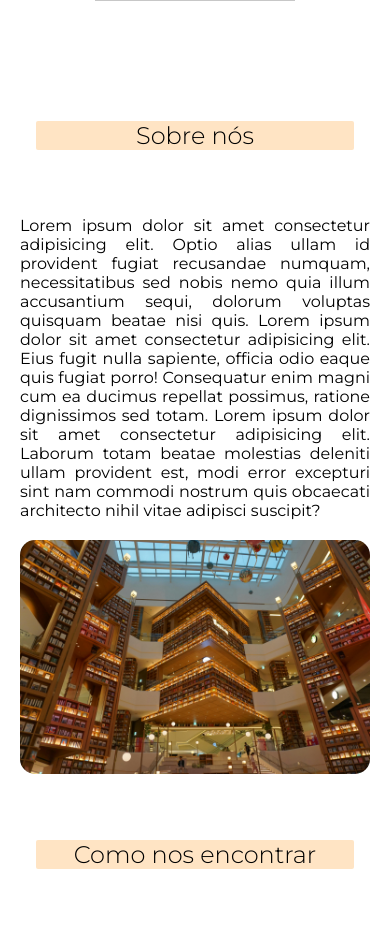
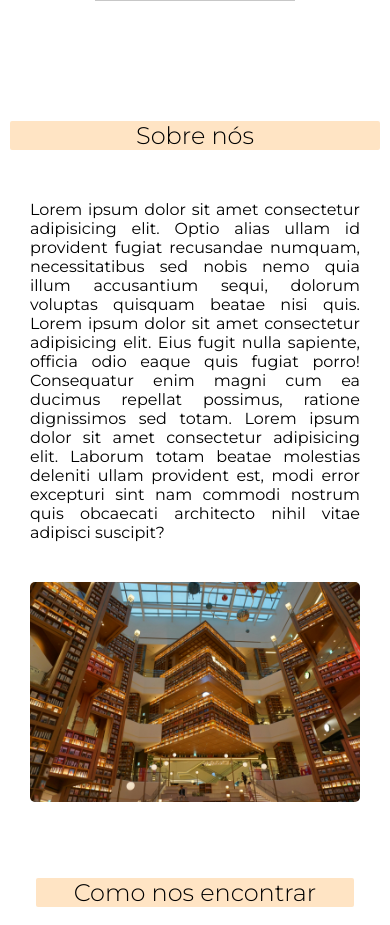
Before and after one commit to HallisonRabelo/Catalogo, a PHP site: page / in a window 390 px wide. Shown: the part 2380-3305 px from the top of the page. Run offline with PHP 8.4, Linux system fonts and the light colour scheme.

Commit message:
Update mobile.css

```diff
--- a/estilos/mobile.css
+++ b/estilos/mobile.css
@@ -109,6 +109,9 @@ section#catalogo{
 }
 
 /* Sobre nós */
+#titulo-sobre{
+    margin: 10px;
+}
 #sobre {
     flex-direction: column;
     align-items: center;
@@ -118,7 +121,8 @@ section#catalogo{
 #sobre > p,
 #sobre > img {
     width: 100%;
-    margin: 10px 0;
+    margin: 10px 10px;
+    padding: 10px;
 }
 
 /* Footer */
```
